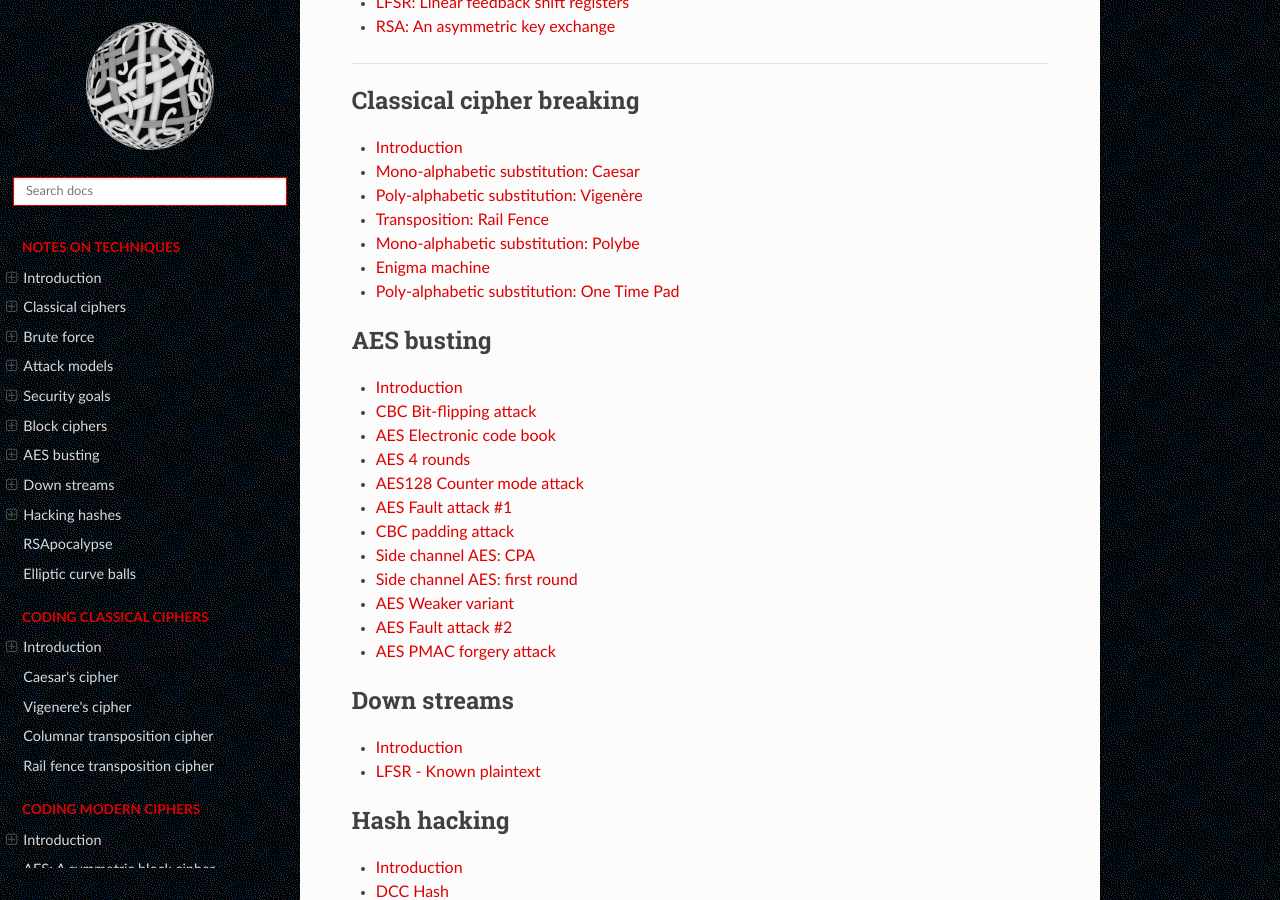
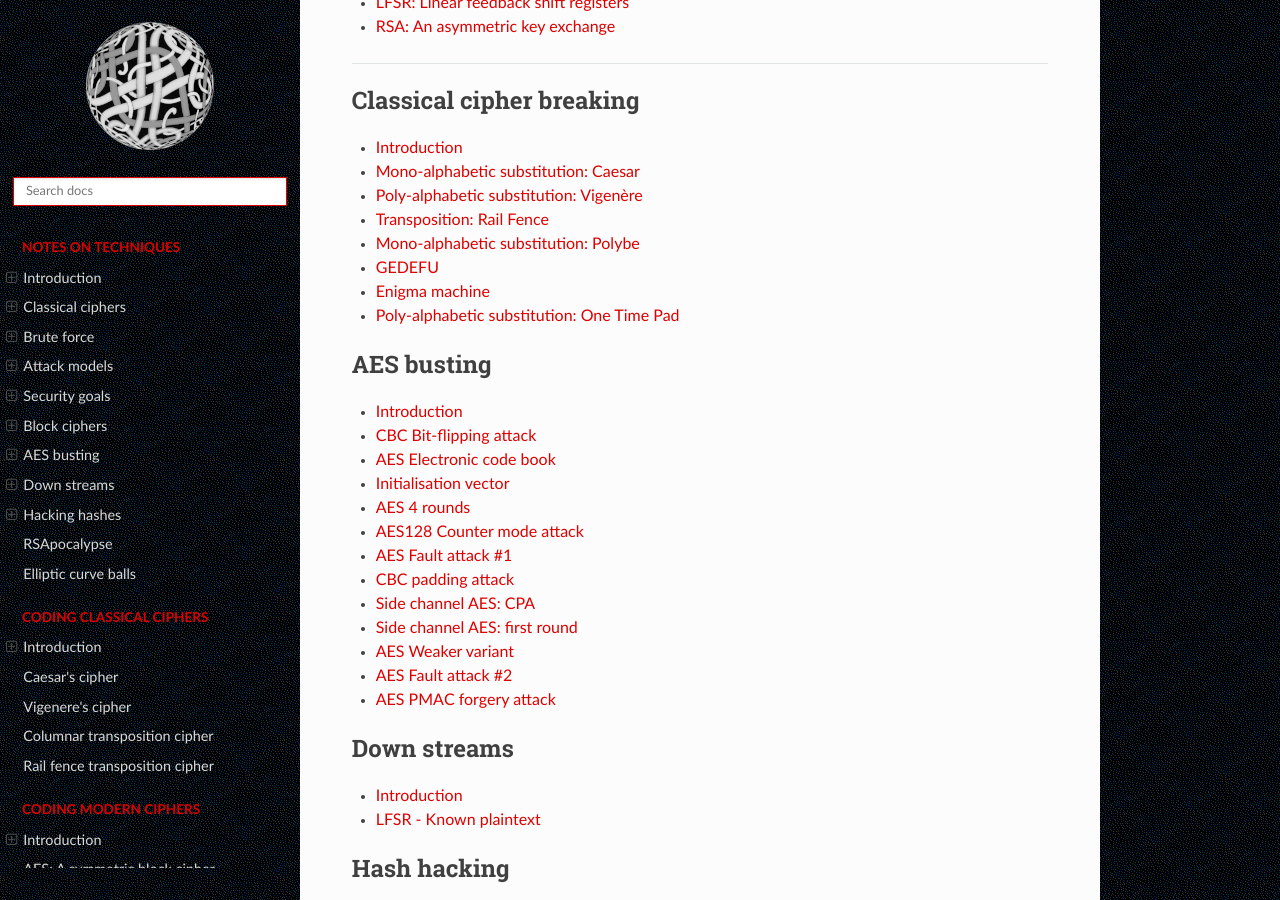
Before and after one commit to tymyrddin/red-crypt, a Sphinx documentation site: the page built from source/index.rst, in a window 1280 px wide and 900 px high, scrolled down 1186 px. Built offline with Sphinx 7.4.7 and the Read the Docs theme 2.0.0, drawn with Linux system fonts in a browser that asks for light colours; some of the changed lines change nothing that is shown.

Commit message:
Corrected index

```diff
--- a/source/index.rst
+++ b/source/index.rst
@@ -61,6 +61,7 @@ Come backstage with us to discover what is usually not seen concerning encoded a
    docs/ciphers/vigenere.md
    docs/ciphers/rail-fence.md
    docs/ciphers/polybe.md
+   docs/ciphers/gedefu.md
    docs/ciphers/enigma.md
    docs/ciphers/otp.md
 
@@ -73,6 +74,7 @@ Come backstage with us to discover what is usually not seen concerning encoded a
    docs/symmetric/README.md
    docs/symmetric/cbc-bit-flipping.md
    docs/symmetric/ecb.md
+   docs/symmetric/iv.md
    docs/symmetric/4-rounds.md
    docs/symmetric/ctr.md
    docs/symmetric/fault1.md
```
